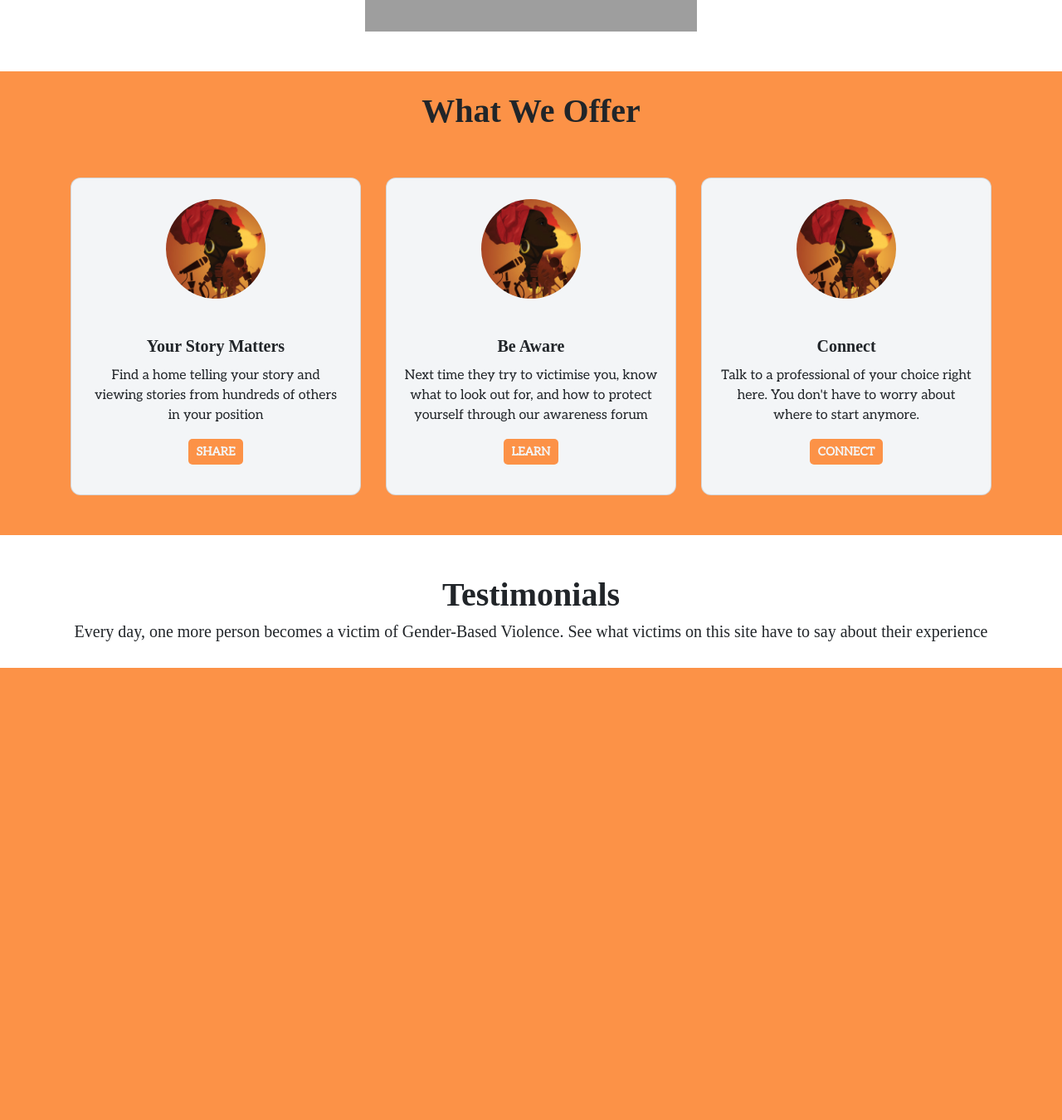
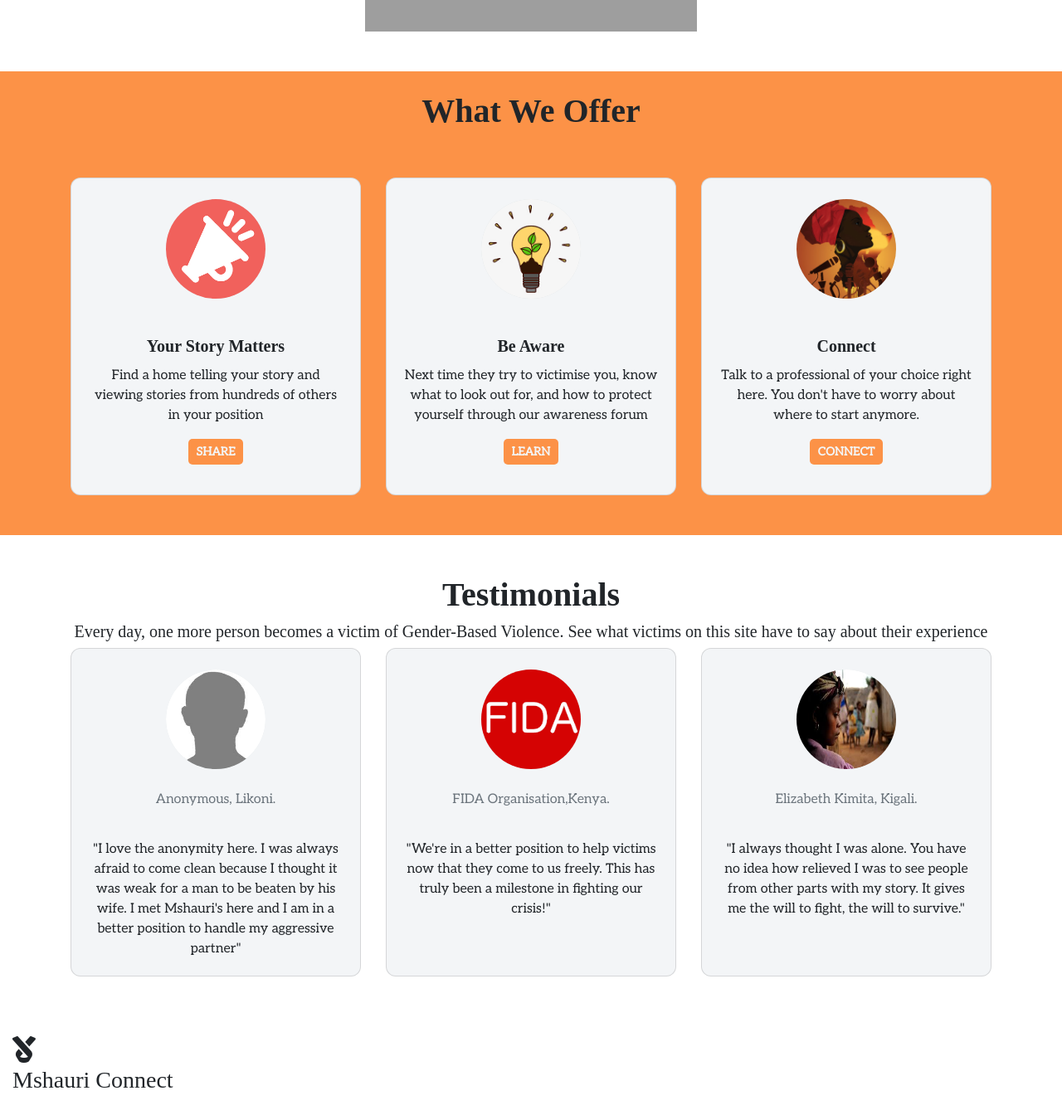
Before and after one commit to lizKimita/Mshauri-Connect, a Django app: page / in a window 1280 px wide. Shown: the part 954-2304 px from the top of the page at 83% size. Before the commit the page ends 1759 px from the top, so only its background shows below. Run offline with Django 3.2, Linux system fonts and the light colour scheme; some libraries are stand-ins or nearby versions; some web fonts are replaced; grey boxes are pictures that could not be loaded.

Commit message:
move from testimonials to footer

```diff
--- a/connect/templates/footer.html
+++ b/connect/templates/footer.html
@@ -6,7 +6,14 @@
   </head>
   <body>
     <div class="container-fluid footer">
-      footer comes here
+      <div class="row">
+        <div class="col-md-4">
+          <i class="fas fa-ribbon fa-2x fa-rotate-180"></i><h3>Mshauri Connect</h3>
+        </div>
+        <div class="col-md-8">
+
+        </div>
+      </div>
     </div>
   </body>
 </html>
--- a/connect/templates/works.html
+++ b/connect/templates/works.html
@@ -57,7 +57,7 @@
     <div class="container">
       <div class="card-deck">
         <div class="card">
-          <div class="serve"><img class="card-img-top rounded-circle" src="static/media/mama.jpg" alt="Card image cap" height="70px" width="70px"></div>
+          <div class="serve"><img class="card-img-top rounded-circle" src="static/media/speak.png" alt="Card image cap" height="70px" width="70px"></div>
           <div class="card-body">
               <h5 class="card-title text-center"><b>Your Story Matters</b></h5>
             <p class="card-text text-center">Find a home telling your story and viewing stories from hundreds of others in your position</p>
@@ -65,7 +65,7 @@
           </div>
         </div>
         <div class="card">
-          <div class="serve"><img class="card-img-top rounded-circle" src="static/media/mama.jpg" alt="Card image cap" height="70px" width="70px"></div>
+          <div class="serve"><img class="card-img-top rounded-circle" src="static/media/better.jpg" alt="Card image cap" height="70px" width="70px"></div>
 
           <div class="card-body">
             <h5 class="card-title text-center"><b>Be Aware</b></h5>
@@ -89,7 +89,35 @@
   <h1 class="text-center"><b>Testimonials</b></h1>
   <h5 class="text-center">Every day, one more person becomes a victim of Gender-Based Violence. See what victims on this site have to say about their experience</h5>
 
+  <div class="container">
+    <div class="card-deck">
+      <div class="card">
+        <div class="serve"><img class="card-img-top rounded-circle" src="static/media/anon.jpg" alt="Card image cap" height="70px" width="70px"></div>
+        <p class="text-center text-muted">Anonymous, Likoni.</p>
+        <div class="card-body">
+          <p class="card-text text-center">"I love the anonymity here. I was always afraid to come clean because I thought it was weak for a man to be beaten by his wife. I met Mshauri's here and I am in a better position to handle my aggressive partner"</p>
+
+        </div>
+      </div>
+      <div class="card">
+        <div class="serve"><img class="card-img-top rounded-circle" src="static/media/fida.png" alt="Card image cap" height="70px" width="70px"></div>
+        <p class="text-center text-muted">FIDA Organisation,Kenya.</p>
+        <div class="card-body">
+          <p class="card-text text-center">"We're in a better position to help victims now that they come to us freely. This has truly been a milestone in fighting our crisis!"</p>
+        </div>
+      </div>
+      <div class="card">
+        <div class="serve"><img class="card-img-top rounded-circle" src="static/media/fight.jpeg" alt="Card image cap" height="70px" width="70px"></div>
+        <p class="text-center text-muted">Elizabeth Kimita, Kigali.</p>
+        <div class="card-body">
+          <p class="card-text text-center">"I always thought I was alone. You have no idea how relieved I was to see people from other parts with my story. It gives me the will to fight, the will to survive."</p>
+        </div>
+      </div>
   </div>
+  </div><br><br>
+  </div>
+
 </div>
-
+<br>
+{%include 'footer.html'%}
 {% endblock %}
```
Also changed, not shown: connect/static/media/anon.jpg (added), connect/static/media/better.jpg (added), connect/static/media/fida.png (added), connect/static/media/fight.jpeg (added), connect/static/media/idea.jpg (added), connect/static/media/speak.png (added).
